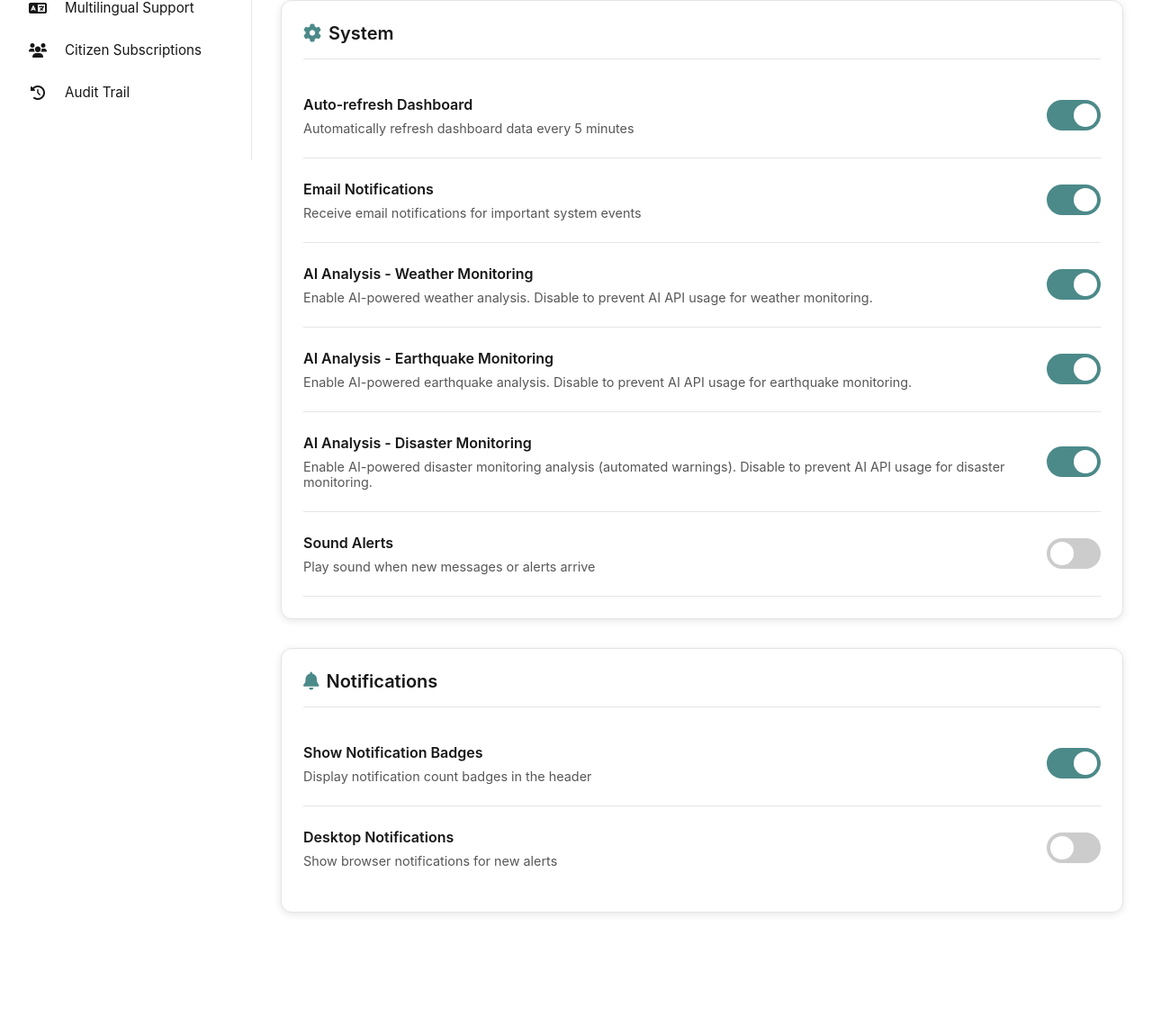
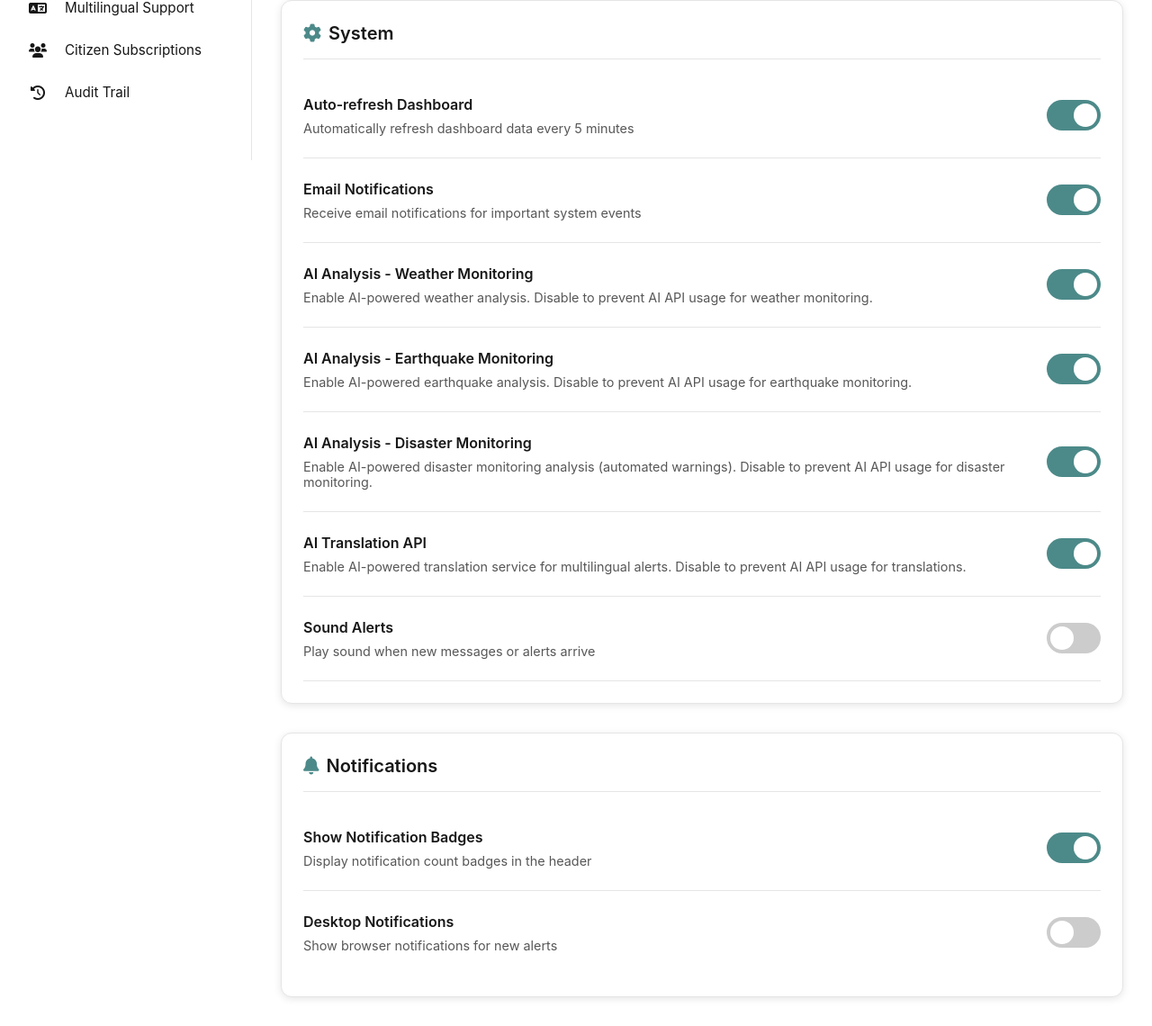
Before and after one commit to bilogz/EMERGENCY-COM, a PHP site: page /EMERGENCY-COM/ADMIN/sidebar/general-settings.php in a window 1280 px wide. Shown: the part 622-1762 px from the top of the page at 90% size. Before the commit the page ends 1638 px from the top, so only its background shows below. Run offline with PHP 8.4, Linux system fonts and the light colour scheme; the visitor is signed in with stand-in values (Sample User, id 1); tables that the repository leaves empty hold one stand-in row (values such as "Sample post"); some libraries are stand-ins or nearby versions.

Commit message:
Implement AI translation feature by adding configuration options and enabling specific checks for translation availability. Update settings management to include translation settings, enhance API checks, and improve user interface elements for enabling/disabling the AI Translation API in general settings.

```diff
--- a/ADMIN/api/ai-translation-service.php
+++ b/ADMIN/api/ai-translation-service.php
@@ -63,14 +63,10 @@ class AITranslationService {
      * Check if AI translation is available
      */
     public function isAvailable() {
-        // Check if AI analysis is globally enabled (we use 'all' for translation, as it's a shared service)
+        // Check if AI translation is specifically enabled
         if (function_exists('isAIAnalysisEnabled')) {
-            // Translation service requires at least one AI feature to be enabled
-            // Check if any AI analysis type is enabled
-            if (!isAIAnalysisEnabled('weather') &&
-                !isAIAnalysisEnabled('earthquake') &&
-                !isAIAnalysisEnabled('disaster_monitoring') &&
-                !isAIAnalysisEnabled('all')) {
+            // Check if translation is specifically enabled
+            if (!isAIAnalysisEnabled('translation')) {
                 return false;
             }
         }
@@ -86,15 +82,12 @@ class AITranslationService {
      */
     public function translate($text, $targetLanguage, $sourceLanguage = 'en') {
         if (!$this->isAvailable()) {
-            // Check if all AI analysis types are disabled
+            // Check if translation is specifically disabled
             if (function_exists('isAIAnalysisEnabled')) {
-                if (!isAIAnalysisEnabled('weather') &&
-                    !isAIAnalysisEnabled('earthquake') &&
-                    !isAIAnalysisEnabled('disaster_monitoring') &&
-                    !isAIAnalysisEnabled('all')) {
+                if (!isAIAnalysisEnabled('translation')) {
                     return [
                         'success' => false,
-                        'error' => 'AI analysis is currently disabled. Please enable at least one AI analysis type in General Settings → AI Analysis Settings to use translation features.'
+                        'error' => 'AI Translation API is currently disabled. Please enable it in General Settings → System Settings → AI Translation API to use translation features.'
                     ];
                 }
             }
--- a/ADMIN/api/ai-warnings.php
+++ b/ADMIN/api/ai-warnings.php
@@ -315,6 +315,10 @@ function getAISettings() {
             'weather_analysis_auto_send' => false,
             'weather_analysis_interval' => 60,
             'weather_analysis_verification_key' => '',
+            'ai_weather_enabled' => 1,
+            'ai_earthquake_enabled' => 1,
+            'ai_disaster_monitoring_enabled' => 1,
+            'ai_translation_enabled' => 1,
             'api_key_source' => $secureApiKey ? 'secure_config' : 'none'
         ];
         try {
@@ -340,6 +344,28 @@ function getAISettings() {
             $settings['weather_analysis_verification_key'] = '';
         } else {
             $settings['weather_analysis_verification_key'] = (string)$settings['weather_analysis_verification_key'];
+        }
+
+        // Ensure AI analysis enabled flags exist
+        if (!array_key_exists('ai_weather_enabled', $settings) || $settings['ai_weather_enabled'] === null) {
+            $settings['ai_weather_enabled'] = 1;
+        } else {
+            $settings['ai_weather_enabled'] = (int)$settings['ai_weather_enabled'];
+        }
+        if (!array_key_exists('ai_earthquake_enabled', $settings) || $settings['ai_earthquake_enabled'] === null) {
+            $settings['ai_earthquake_enabled'] = 1;
+        } else {
+            $settings['ai_earthquake_enabled'] = (int)$settings['ai_earthquake_enabled'];
+        }
+        if (!array_key_exists('ai_disaster_monitoring_enabled', $settings) || $settings['ai_disaster_monitoring_enabled'] === null) {
+            $settings['ai_disaster_monitoring_enabled'] = 1;
+        } else {
+            $settings['ai_disaster_monitoring_enabled'] = (int)$settings['ai_disaster_monitoring_enabled'];
+        }
+        if (!array_key_exists('ai_translation_enabled', $settings) || $settings['ai_translation_enabled'] === null) {
+            $settings['ai_translation_enabled'] = 1;
+        } else {
+            $settings['ai_translation_enabled'] = (int)$settings['ai_translation_enabled'];
         }
 
         // If secure config has API key and database doesn't, use secure config
--- a/ADMIN/api/secure-api-config.php
+++ b/ADMIN/api/secure-api-config.php
@@ -343,7 +343,7 @@ function storeGeminiApiKeyInDatabase($apiKey) {
 /**
  * Check if AI analysis is enabled for a specific type
  * This function checks the specific AI enabled setting in ai_warning_settings table
- * @param string $type The type of AI analysis: 'weather', 'earthquake', 'disaster_monitoring', or 'all' for global check
+ * @param string $type The type of AI analysis: 'weather', 'earthquake', 'disaster_monitoring', 'translation', or 'all' for global check
  * @return bool True if AI analysis is enabled for the specified type, false otherwise
  */
 function isAIAnalysisEnabled($type = 'all') {
@@ -370,6 +370,8 @@ function isAIAnalysisEnabled($type = 'all') {
             $fieldName = 'ai_earthquake_enabled';
         } elseif ($type === 'disaster_monitoring') {
             $fieldName = 'ai_disaster_monitoring_enabled';
+        } elseif ($type === 'translation') {
+            $fieldName = 'ai_translation_enabled';
         }
 
         // First check if the specific field exists, if not fall back to global ai_enabled
--- a/ADMIN/api/update-ai-analysis-setting.php
+++ b/ADMIN/api/update-ai-analysis-setting.php
@@ -36,6 +36,8 @@ try {
         $fieldName = 'ai_earthquake_enabled';
     } elseif ($type === 'disaster_monitoring') {
         $fieldName = 'ai_disaster_monitoring_enabled';
+    } elseif ($type === 'translation') {
+        $fieldName = 'ai_translation_enabled';
     }
 
     // Ensure table exists with new columns
@@ -46,6 +48,7 @@ try {
         ai_weather_enabled TINYINT(1) DEFAULT 1,
         ai_earthquake_enabled TINYINT(1) DEFAULT 1,
         ai_disaster_monitoring_enabled TINYINT(1) DEFAULT 1,
+        ai_translation_enabled TINYINT(1) DEFAULT 1,
         ai_check_interval INT DEFAULT 30,
         wind_threshold DECIMAL(5,2) DEFAULT 60,
         rain_threshold DECIMAL(5,2) DEFAULT 20,
@@ -63,7 +66,8 @@ try {
     $columnsToAdd = [
         'ai_weather_enabled' => "TINYINT(1) DEFAULT 1 AFTER ai_enabled",
         'ai_earthquake_enabled' => "TINYINT(1) DEFAULT 1 AFTER ai_weather_enabled",
-        'ai_disaster_monitoring_enabled' => "TINYINT(1) DEFAULT 1 AFTER ai_earthquake_enabled"
+        'ai_disaster_monitoring_enabled' => "TINYINT(1) DEFAULT 1 AFTER ai_earthquake_enabled",
+        'ai_translation_enabled' => "TINYINT(1) DEFAULT 1 AFTER ai_disaster_monitoring_enabled"
     ];
 
     foreach ($columnsToAdd as $columnName => $definition) {
--- a/ADMIN/sidebar/general-settings.php
+++ b/ADMIN/sidebar/general-settings.php
@@ -493,6 +493,17 @@ $pageTitle = 'General Settings';
 
                             <div class="setting-item">
                                 <div class="setting-info">
+                                    <div class="setting-title">AI Translation API</div>
+                                    <div class="setting-description">Enable AI-powered translation service for multilingual alerts. Disable to prevent AI API usage for translations.</div>
+                                </div>
+                                <label class="switch">
+                                    <input type="checkbox" id="aiTranslationEnabled">
+                                    <span class="slider"></span>
+                                </label>
+                            </div>
+
+                            <div class="setting-item">
+                                <div class="setting-info">
                                     <div class="setting-title">Sound Alerts</div>
                                     <div class="setting-description">Play sound when new messages or alerts arrive</div>
                                 </div>
@@ -608,12 +619,19 @@ $pageTitle = 'General Settings';
                             disasterCheckbox.checked = settings.ai_disaster_monitoring_enabled === 1 || settings.ai_disaster_monitoring_enabled === true ||
                                                         (settings.ai_disaster_monitoring_enabled === undefined && (settings.ai_enabled === 1 || settings.ai_enabled === true));
                         }
+
+                        // Load translation setting
+                        const translationCheckbox = document.getElementById('aiTranslationEnabled');
+                        if (translationCheckbox) {
+                            translationCheckbox.checked = settings.ai_translation_enabled === 1 || settings.ai_translation_enabled === true ||
+                                                          (settings.ai_translation_enabled === undefined && (settings.ai_enabled === 1 || settings.ai_enabled === true));
+                        }
                     }
                 })
                 .catch(error => {
                     console.error('Error loading AI Analysis settings:', error);
                     // Default to unchecked if error
-                    ['aiWeatherAnalysisEnabled', 'aiEarthquakeAnalysisEnabled', 'aiDisasterMonitoringEnabled'].forEach(id => {
+                    ['aiWeatherAnalysisEnabled', 'aiEarthquakeAnalysisEnabled', 'aiDisasterMonitoringEnabled', 'aiTranslationEnabled'].forEach(id => {
                         const checkbox = document.getElementById(id);
                         if (checkbox) {
                             checkbox.checked = false;
@@ -640,6 +658,8 @@ $pageTitle = 'General Settings';
                         // Revert checkbox on error
                         const checkboxId = type === 'weather' ? 'aiWeatherAnalysisEnabled' :
                                           type === 'earthquake' ? 'aiEarthquakeAnalysisEnabled' :
+                                          type === 'disaster_monitoring' ? 'aiDisasterMonitoringEnabled' :
+                                          type === 'translation' ? 'aiTranslationEnabled' :
                                           'aiDisasterMonitoringEnabled';
                         const checkbox = document.getElementById(checkboxId);
                         if (checkbox) {
@@ -652,6 +672,8 @@ $pageTitle = 'General Settings';
                     // Revert checkbox on error
                     const checkboxId = type === 'weather' ? 'aiWeatherAnalysisEnabled' :
                                       type === 'earthquake' ? 'aiEarthquakeAnalysisEnabled' :
+                                      type === 'disaster_monitoring' ? 'aiDisasterMonitoringEnabled' :
+                                      type === 'translation' ? 'aiTranslationEnabled' :
                                       'aiDisasterMonitoringEnabled';
                     const checkbox = document.getElementById(checkboxId);
                     if (checkbox) {
@@ -865,6 +887,13 @@ $pageTitle = 'General Settings';
                     saveAIAnalysisSetting('disaster_monitoring', this.checked);
                 });
             }
+
+            const aiTranslationEnabled = document.getElementById('aiTranslationEnabled');
+            if (aiTranslationEnabled) {
+                aiTranslationEnabled.addEventListener('change', function() {
+                    saveAIAnalysisSetting('translation', this.checked);
+                });
+            }
         });
 
         // Listen for theme changes from header
```
